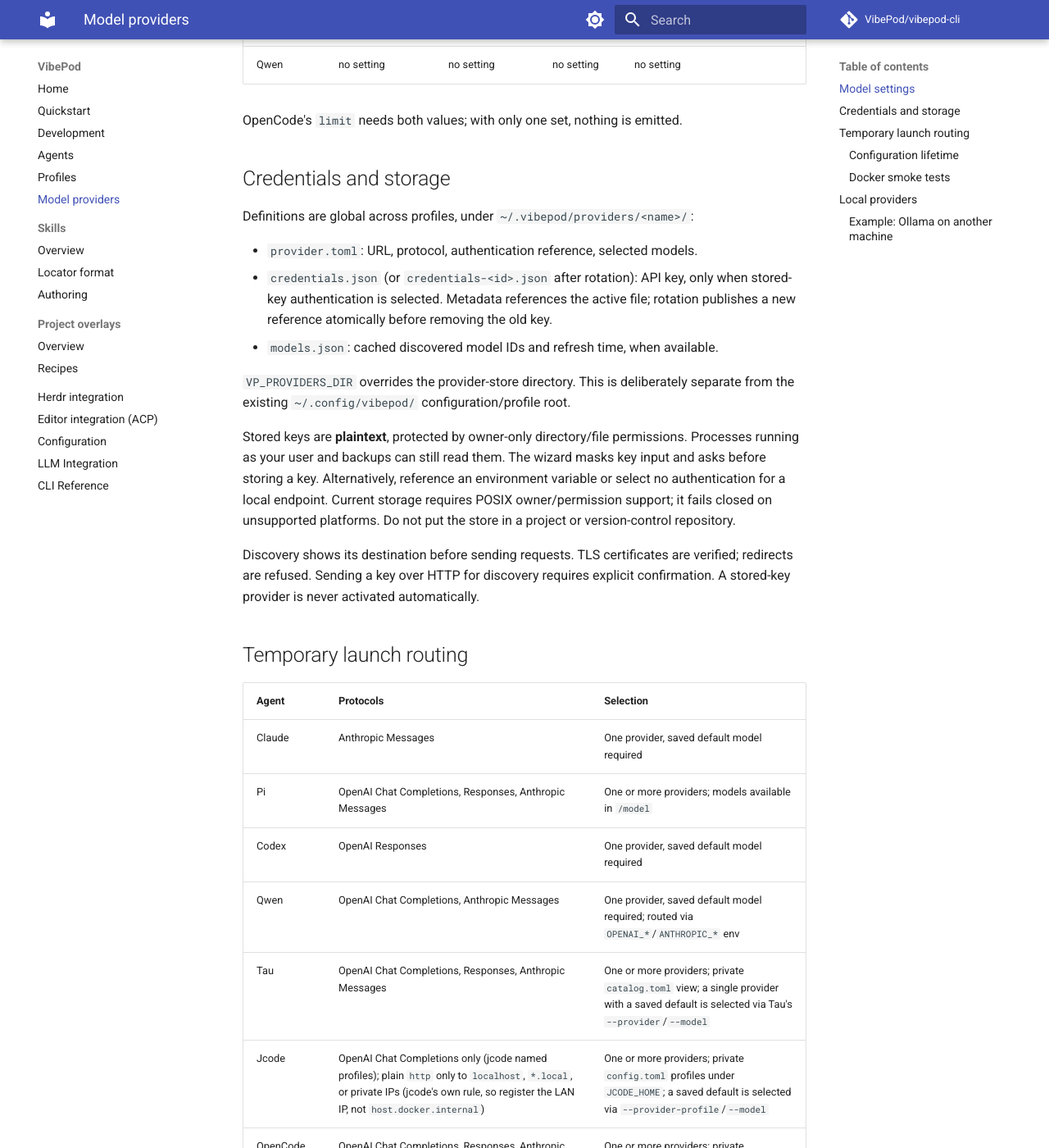
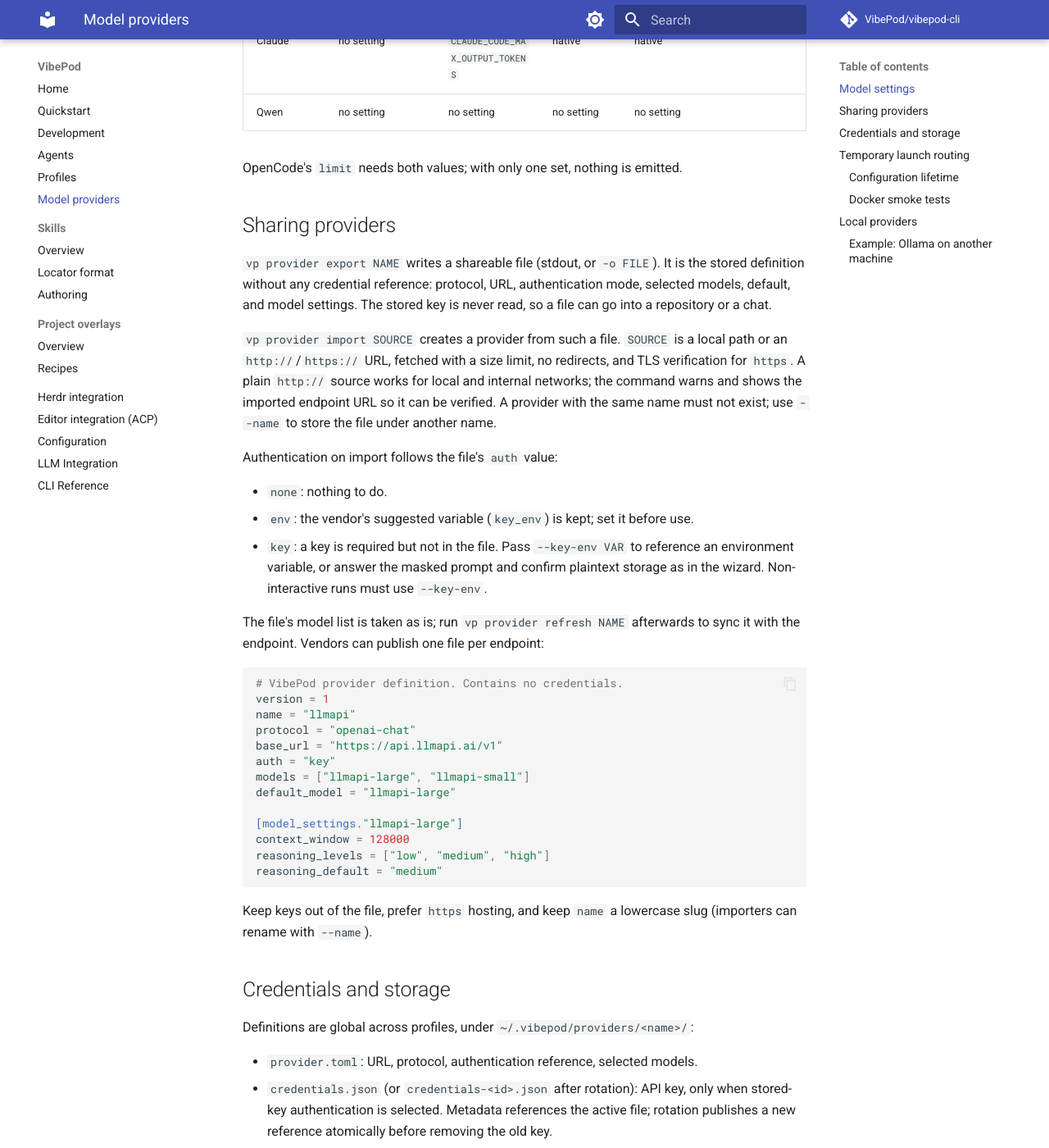
Before and after one commit to VibePod/vibepod-cli, an MkDocs documentation site: the page built from docs/providers.md, in a window 1280 px wide and 1400 px high, scrolled down 1736 px. Shown: the whole window at 82% size. Built offline with MkDocs 1.6.1 and Material for MkDocs 9.7.7, drawn with Linux system fonts in a browser that asks for light colours; comment, search, counter and statistics services are not loaded; some of the changed text lies outside the part shown.

Commit message:
Document sharing providers through export and import

````diff
--- a/docs/providers.md
+++ b/docs/providers.md
@@ -9,6 +9,9 @@
 vp provider models my-provider
 vp provider models my-provider --refresh
 vp provider refresh my-provider
+vp provider export my-provider -o my-provider.toml
+vp provider import ./my-provider.toml
+vp provider import https://vendor.example/vibepod/provider.toml
 vp provider remove my-provider
 ```
 
@@ -61,6 +64,50 @@
 | Qwen | no setting | no setting | no setting | no setting |
 
 OpenCode's `limit` needs both values; with only one set, nothing is emitted.
+
+## Sharing providers
+
+`vp provider export NAME` writes a shareable file (stdout, or `-o FILE`). It is
+the stored definition without any credential reference: protocol, URL,
+authentication mode, selected models, default, and model settings. The stored
+key is never read, so a file can go into a repository or a chat.
+
+`vp provider import SOURCE` creates a provider from such a file. `SOURCE` is a
+local path or an `http://`/`https://` URL, fetched with a size limit, no
+redirects, and TLS verification for `https`. A plain `http://` source works for
+local and internal networks; the command warns and shows the imported endpoint
+URL so it can be verified. A provider with the same name must not exist; use
+`--name` to store the file under another name.
+
+Authentication on import follows the file's `auth` value:
+
+- `none`: nothing to do.
+- `env`: the vendor's suggested variable (`key_env`) is kept; set it before use.
+- `key`: a key is required but not in the file. Pass `--key-env VAR` to reference
+  an environment variable, or answer the masked prompt and confirm plaintext
+  storage as in the wizard. Non-interactive runs must use `--key-env`.
+
+The file's model list is taken as is; run `vp provider refresh NAME` afterwards
+to sync it with the endpoint. Vendors can publish one file per endpoint:
+
+```toml
+# VibePod provider definition. Contains no credentials.
+version = 1
+name = "llmapi"
+protocol = "openai-chat"
+base_url = "https://api.llmapi.ai/v1"
+auth = "key"
+models = ["llmapi-large", "llmapi-small"]
+default_model = "llmapi-large"
+
+[model_settings."llmapi-large"]
+context_window = 128000
+reasoning_levels = ["low", "medium", "high"]
+reasoning_default = "medium"
+```
+
+Keep keys out of the file, prefer `https` hosting, and keep `name` a lowercase
+slug (importers can rename with `--name`).
 
 ## Credentials and storage
 
````
